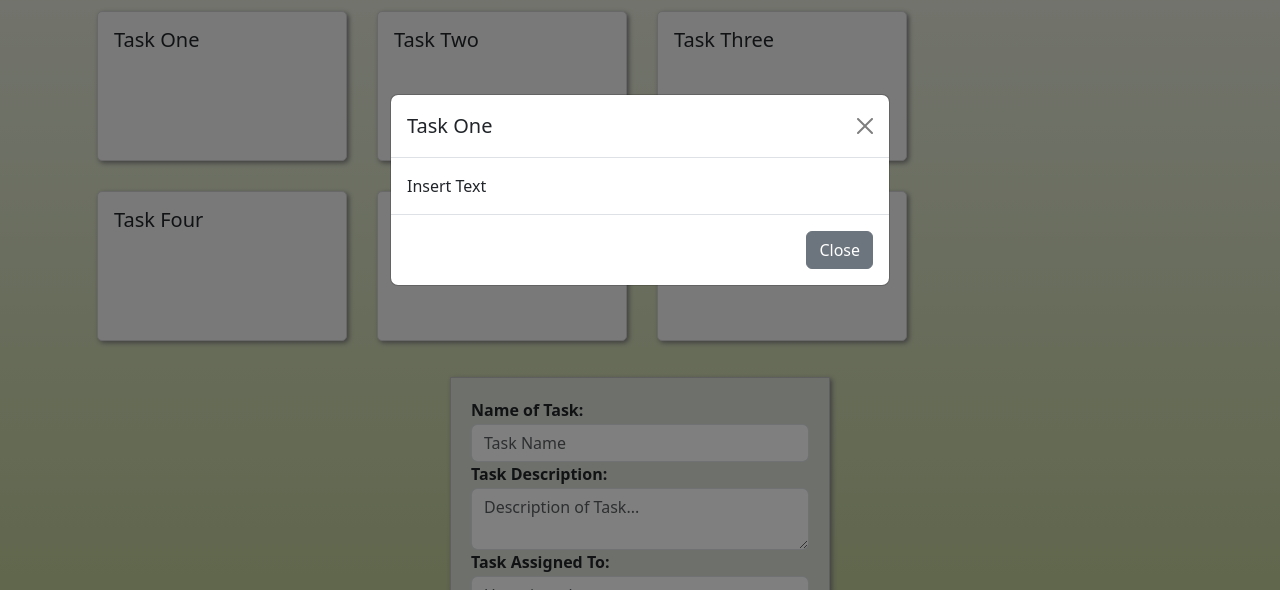
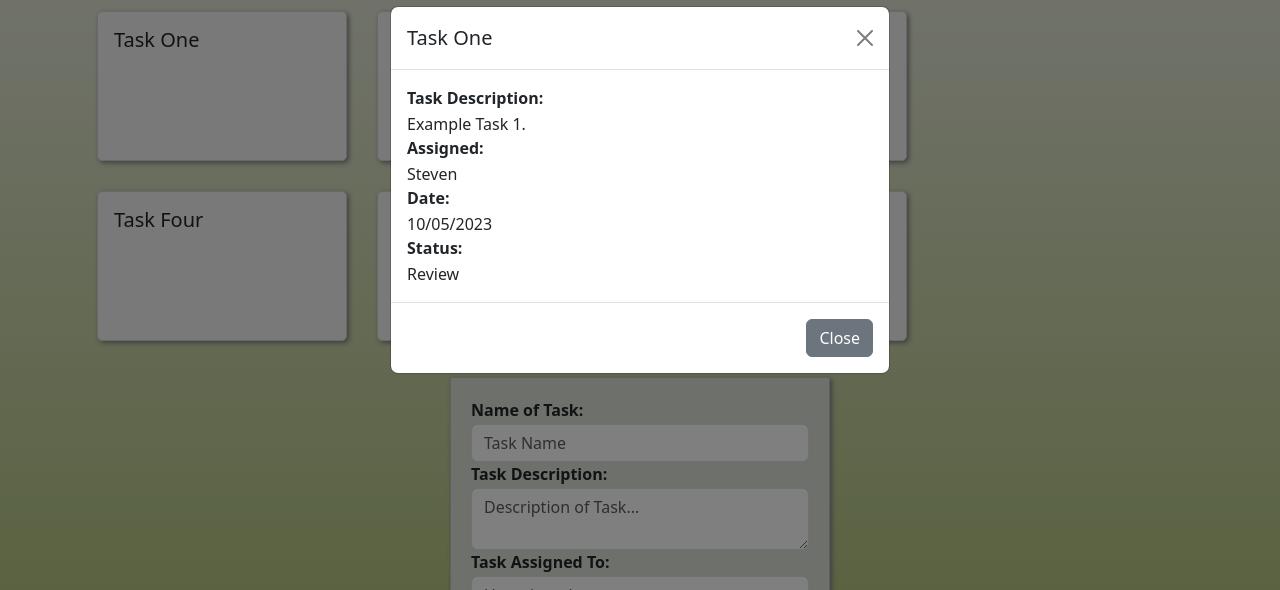
Before and after one commit to stevencoombe/task-form, a plain HTML site: page index.html in a window 1280 px wide. Both pictures are taken after a click on the element "Task One". Shown: the part 210-800 px from the top of the page. Drawn offline with nearby package versions, Linux system fonts and the light colour scheme.

Commit message:
Added text to cards + added cool hover effect for cards

```diff
--- a/index.html
+++ b/index.html
@@ -100,7 +100,17 @@
           <button type="button" class="btn-close" data-bs-dismiss="modal" aria-label="Close"></button>
         </div>
         <div class="modal-body">
-          Insert Text
+          <label>Task Description:</label>
+          Example Task 1.
+          <br>
+          <label>Assigned:</label>
+          Steven
+          <br>
+          <label>Date:</label>
+          10/05/2023
+          <br>
+          <label>Status:</label>
+          Review
         </div>
         <div class="modal-footer">
           <button type="button" class="btn btn-secondary" data-bs-dismiss="modal">Close</button>
@@ -116,7 +126,17 @@
           <button type="button" class="btn-close" data-bs-dismiss="modal" aria-label="Close"></button>
         </div>
         <div class="modal-body">
-          Insert Text
+          <label>Task Description:</label>
+          Example Task 2.
+          <br>
+          <label>Assigned:</label>
+          Luke
+          <br>
+          <label>Date:</label>
+          22/06/2023
+          <br>
+          <label>Status:</label>
+          Done
         </div>
         <div class="modal-footer">
           <button type="button" class="btn btn-secondary" data-bs-dismiss="modal">Close</button>
@@ -132,7 +152,17 @@
           <button type="button" class="btn-close" data-bs-dismiss="modal" aria-label="Close"></button>
         </div>
         <div class="modal-body">
-          Insert Text
+          <label>Task Description:</label>
+          Example Task 3.
+          <br>
+          <label>Assigned:</label>
+          Matthew
+          <br>
+          <label>Date:</label>
+          15/05/2023
+          <br>
+          <label>Status:</label>
+          In Progress
         </div>
         <div class="modal-footer">
           <button type="button" class="btn btn-secondary" data-bs-dismiss="modal">Close</button>
@@ -148,7 +178,17 @@
           <button type="button" class="btn-close" data-bs-dismiss="modal" aria-label="Close"></button>
         </div>
         <div class="modal-body">
-          Insert Text
+          <label>Task Description:</label>
+          Example Task 4.
+          <br>
+          <label>Assigned:</label>
+          Steven
+          <br>
+          <label>Date:</label>
+          09/08/2023
+          <br>
+          <label>Status:</label>
+          Todo
         </div>
         <div class="modal-footer">
           <button type="button" class="btn btn-secondary" data-bs-dismiss="modal">Close</button>
@@ -164,7 +204,17 @@
           <button type="button" class="btn-close" data-bs-dismiss="modal" aria-label="Close"></button>
         </div>
         <div class="modal-body">
-          Insert Text
+          <label>Task Description:</label>
+          Example Task 5.
+          <br>
+          <label>Assigned:</label>
+          Luke
+          <br>
+          <label>Date:</label>
+          28/07/2023
+          <br>
+          <label>Status:</label>
+          In Progress
         </div>
         <div class="modal-footer">
           <button type="button" class="btn btn-secondary" data-bs-dismiss="modal">Close</button>
@@ -180,7 +230,17 @@
           <button type="button" class="btn-close" data-bs-dismiss="modal" aria-label="Close"></button>
         </div>
         <div class="modal-body">
-          Insert Text
+          <label>Task Description:</label>
+          Example Task 6.
+          <br>
+          <label>Assigned:</label>
+          Matthew
+          <br>
+          <label>Date:</label>
+          01/06/2023
+          <br>
+          <label>Status:</label>
+          Done
         </div>
         <div class="modal-footer">
           <button type="button" class="btn btn-secondary" data-bs-dismiss="modal">Close</button>
--- a/main.css
+++ b/main.css
@@ -1,7 +1,7 @@
 body {
     background: linear-gradient(to bottom, #f0f0f0, #b5c683);
     width: 100%;
-    height: 1000px;
+    height: 100vh;
   }
 
 .card {
@@ -24,6 +24,8 @@ body {
 
 .card:hover {
   cursor: pointer;
+  box-shadow: 5px 6px 6px 2px #659265;
+    transform: scale(1.1);
 }
 
 .task-top-row {
@@ -100,5 +102,5 @@ input[type="submit"] {
 }
 
 input[type="submit"]:hover {
-  background-color: #45a049;
+  background-color: hsl(123, 40%, 45%);
 }
```
